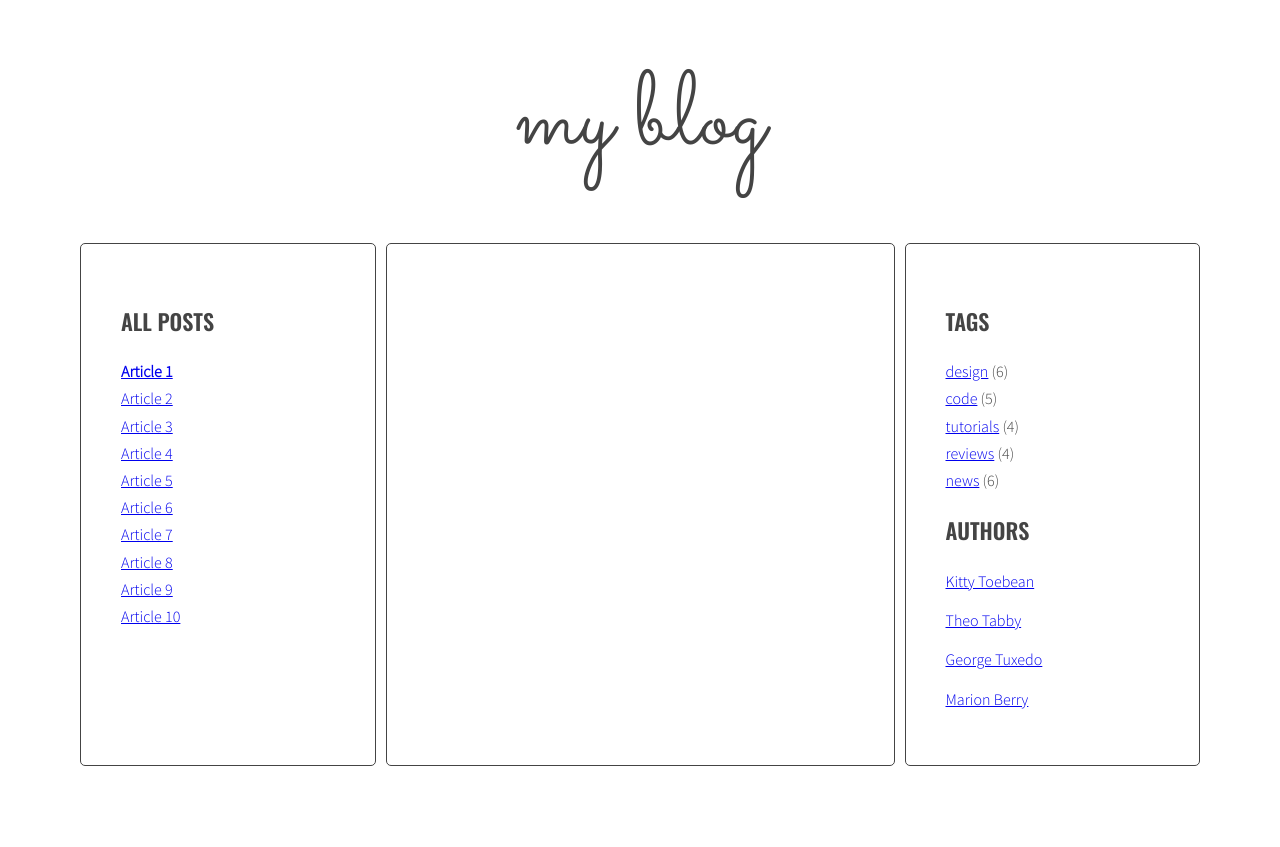
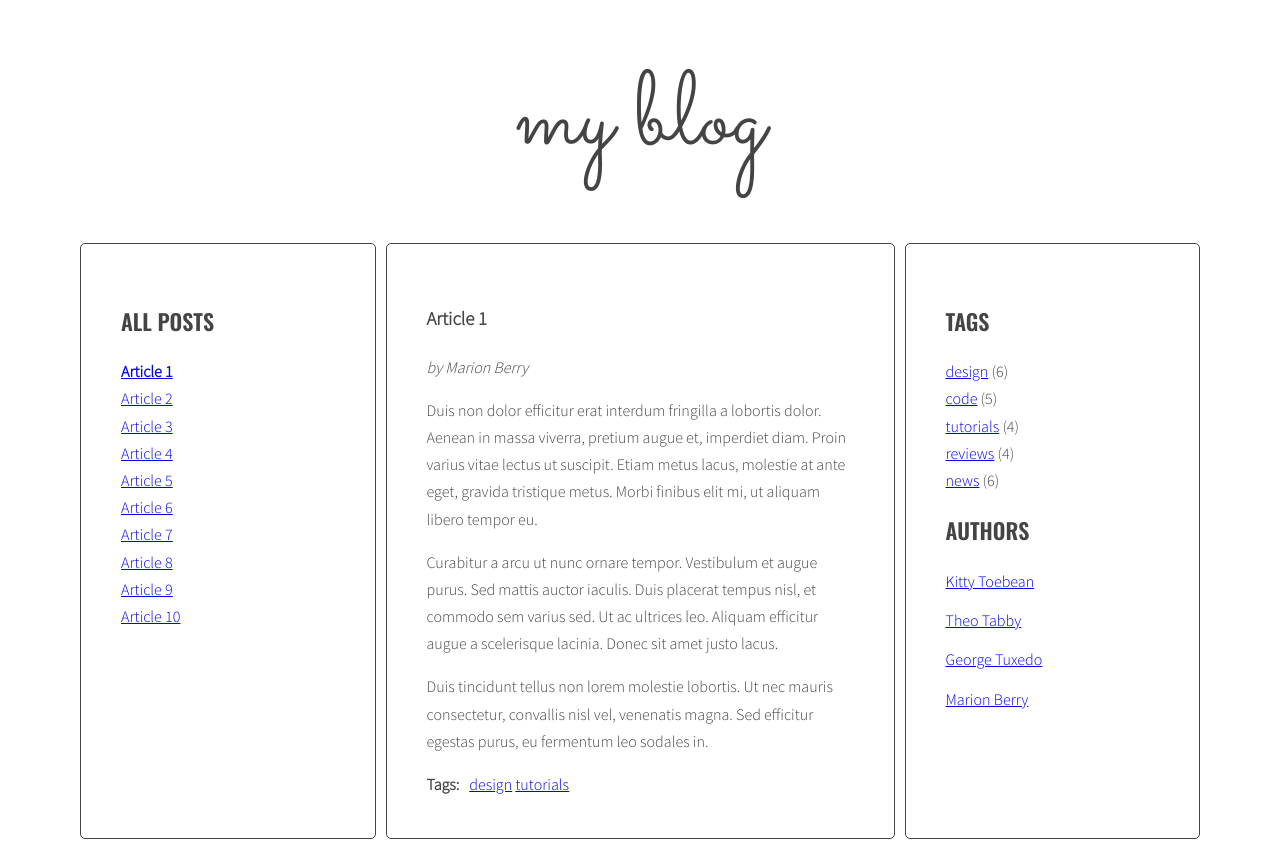
Before and after one commit to grzegorzrzeznikiewicz/javascript-blog, a website: page index.html in a window 1280 px wide. Both pictures are taken after a click on the link "Article 1". Before the commit the page ends 800 px from the top, so only its background shows below. Drawn offline with nearby package versions, Linux system fonts and the light colour scheme.

Commit message:
Add dynamic title link generation and refactor navigation code structure

```diff
--- a/index.html
+++ b/index.html
@@ -14,16 +14,6 @@
                     <aside class="sidebar" aria-label="Posts navigation">
                         <h2 class="section-title">All posts</h2>
                         <ul class="list titles">
-                            <li><a href="#article-1" class="active"><span>Article 1</span></a></li>
-                            <li><a href="#article-2"><span>Article 2</span></a></li>
-                            <li><a href="#article-3"><span>Article 3</span></a></li>
-                            <li><a href="#article-4"><span>Article 4</span></a></li>
-                            <li><a href="#article-5"><span>Article 5</span></a></li>
-                            <li><a href="#article-6"><span>Article 6</span></a></li>
-                            <li><a href="#article-7"><span>Article 7</span></a></li>
-                            <li><a href="#article-8"><span>Article 8</span></a></li>
-                            <li><a href="#article-9"><span>Article 9</span></a></li>
-                            <li><a href="#article-10"><span>Article 10</span></a></li>
                         </ul>
                     </aside>
                     <section class="posts">
--- a/js/script.js
+++ b/js/script.js
@@ -1,10 +1,11 @@
-const titleClickHandler = function(event){
+{
+    const titleClickHandler = function (event) {
         event.preventDefault();
         const clickedElement = this;
         console.log('Link was clicked!');
         /* [DONE] remove class 'active' from all article links */
-    const activeLinks = document.querySelectorAll('.titles a.active');
-    for(let activeLink of activeLinks){
+        const activeLinks = document.querySelectorAll(optTitleListSelector + ' a.active');
+        for (let activeLink of activeLinks) {
             activeLink.classList.remove('active');
         }
 
@@ -13,17 +14,61 @@ const titleClickHandler = function(event){
         clickedElement.classList.add('active');
 
         /* [DONE] remove class 'active' from all articles */
-    const activeArticles = document.querySelectorAll('.posts article.active');
-    for(let activeArticle of activeArticles){
+        const activeArticles = document.querySelectorAll(optArticleSelector + '.active');
+        for (let activeArticle of activeArticles) {
             activeArticle.classList.remove('active');
         }
 
         /* get 'href' attribute from the clicked link */
-    /* find the correct article using the selector (value of 'href'
-    attribute) */
+        const href = clickedElement.getAttribute('href');
+
+        /* find the correct article using the selector (value of 'href' attribute) */
+        const targetArticle = document.querySelector(href);
+
         /* add class 'active' to the correct article */
+        targetArticle.classList.add('active');
     }
-const links = document.querySelectorAll('.titles a');
-for(let link of links){
+
+    function addClickListenersToTitles() {
+        const links = document.querySelectorAll(optTitleListSelector + ' a');
+        for (const link of links) {
             link.addEventListener('click', titleClickHandler);
         }
+    }
+
+    const optArticleSelector = '.post',
+        optTitleSelector = '.post-title',
+        optTitleListSelector = '.titles';
+
+    function generateTitleLinks() {
+        /* remove contents of titleList */
+        const titleList = document.querySelector(optTitleListSelector);
+        titleList.innerHTML = '';
+
+        /* find all the articles and save them to variable: articles */
+        const articles = document.querySelectorAll(optArticleSelector);
+
+        let html = '';
+
+        /* for each article */
+        for (let article of articles) {
+            /* get the article id */
+            const articleId = article.getAttribute('id');
+
+            /* find the title element */
+            /* get the title from the title element */
+            const articleTitle = article.querySelector(optTitleSelector).innerHTML;
+
+
+            /* create HTML of the link */
+            const linkHTML = '<li><a href="#' + articleId + '">' + articleTitle + '</a></li>';
+
+            /* insert link into titleList */
+            html += linkHTML;
+            console.log(html);
+        }
+        titleList.innerHTML = html;
+        addClickListenersToTitles();
+    }
+    generateTitleLinks();
+}
```
Lines whose indentation alone changed are shown as unchanged.
